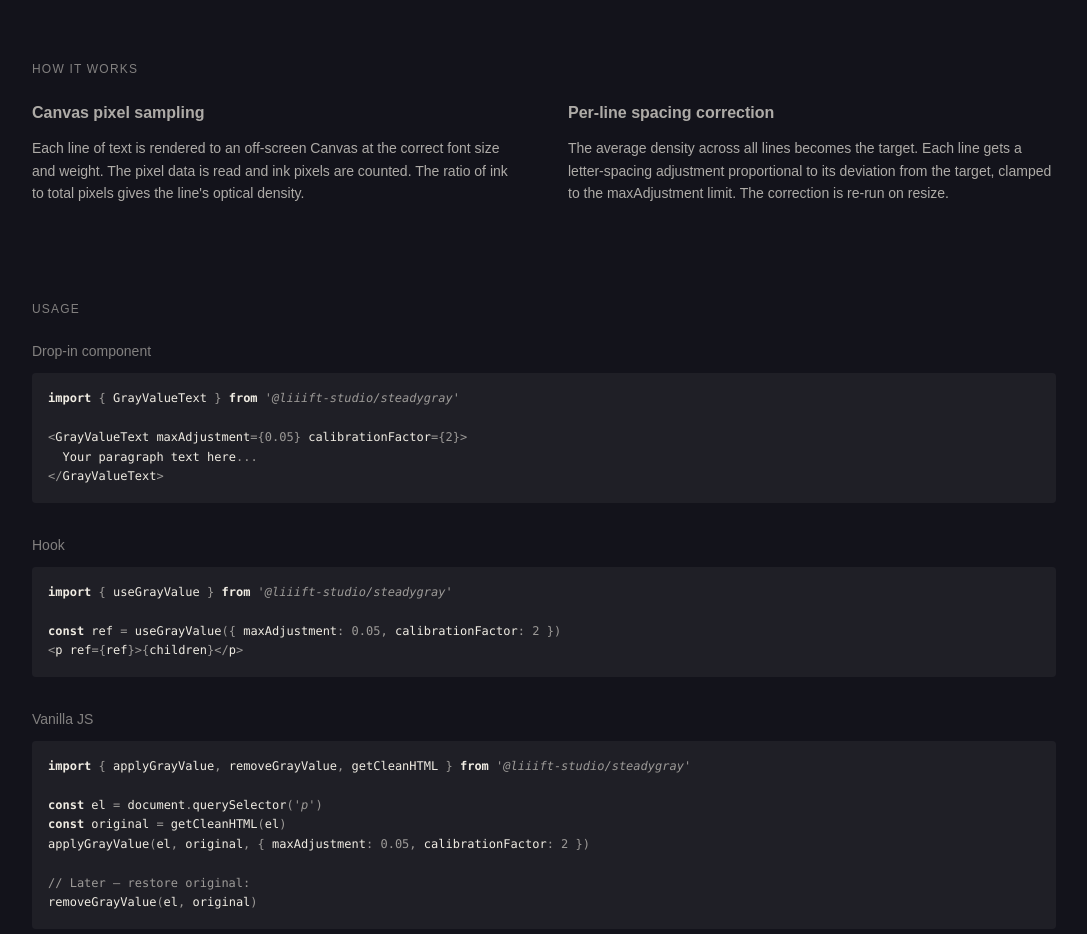
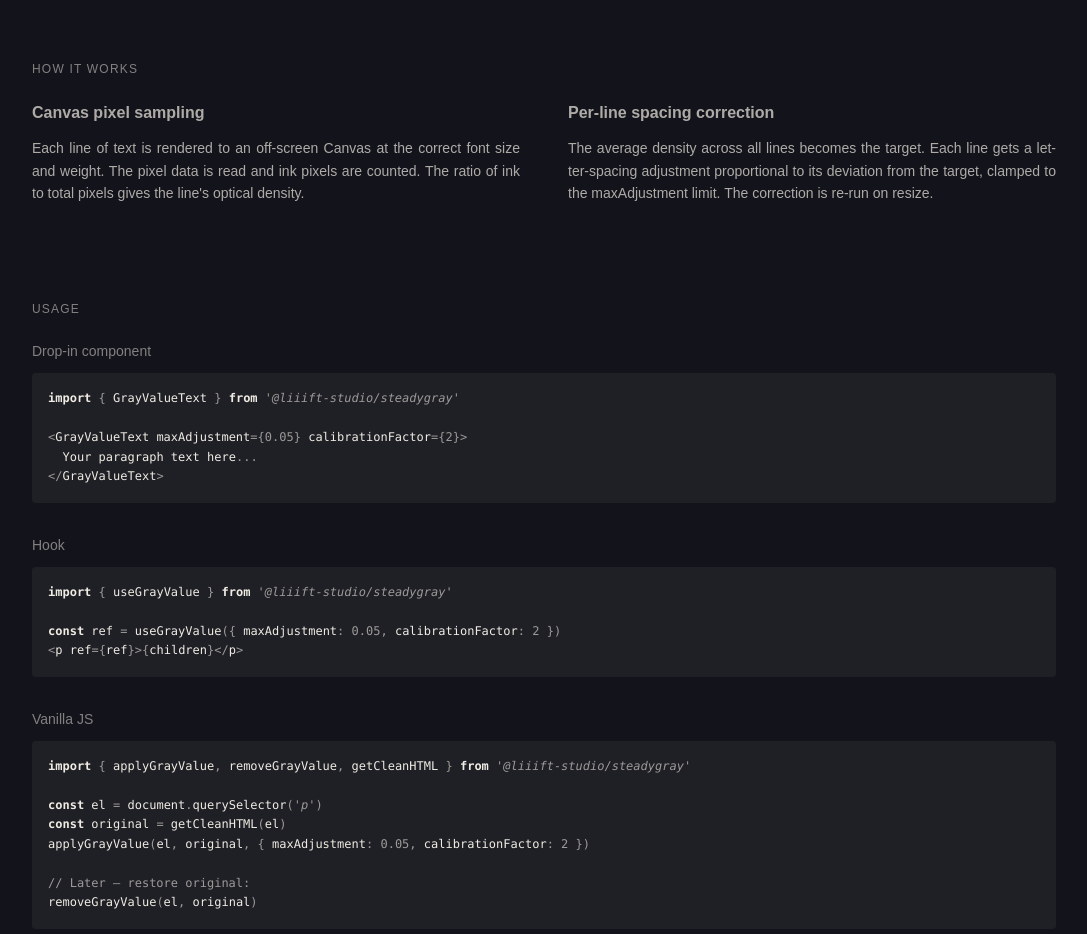
Before and after one commit to Liiift-Studio/SteadyGray, a Next.js app in the folder site/: page / in a window 1280 px wide. Shown: the part 1140-2074 px from the top of the page, without its empty margins (96-1183 px from the left). Built offline with nearby package versions, Linux system fonts and the light colour scheme.

Commit message:
Typographic polish: hide scrollbars, balance headings, justify prose

```diff
--- a/site/src/app/globals.css
+++ b/site/src/app/globals.css
@@ -42,6 +42,30 @@
 	color: var(--foreground);
 	font-family: var(--font-sans);
 	overflow-anchor: none;
+	text-rendering: optimizeLegibility;
+}
+
+/* Hide scrollbars while keeping scroll functionality */
+html {
+	scrollbar-width: none;
+}
+html::-webkit-scrollbar {
+	display: none;
+}
+
+/* Typographic defaults */
+h1, h2, h3 {
+	text-wrap: balance;
+}
+
+p {
+	text-wrap: pretty;
+}
+
+/* Justified prose in explanation sections */
+.prose-grid p:not([class]) {
+	text-align: justify;
+	hyphens: auto;
 }
 
 input[type="range"] {
--- a/site/src/app/page.tsx
+++ b/site/src/app/page.tsx
@@ -40,7 +40,7 @@
 			{/* Explanation */}
 			<section className="w-full max-w-2xl lg:max-w-5xl flex flex-col gap-6">
 				<p className="text-xs uppercase tracking-widest opacity-50">How it works</p>
-				<div className="grid grid-cols-1 sm:grid-cols-2 gap-12 text-sm leading-relaxed opacity-70">
+				<div className="prose-grid grid grid-cols-1 sm:grid-cols-2 gap-12 text-sm leading-relaxed opacity-70">
 					<div className="flex flex-col gap-3">
 						<p className="font-semibold opacity-100 text-base">Canvas pixel sampling</p>
 						<p>Each line of text is rendered to an off-screen Canvas at the correct font size and weight. The pixel data is read and ink pixels are counted. The ratio of ink to total pixels gives the line&apos;s optical density.</p>
```
